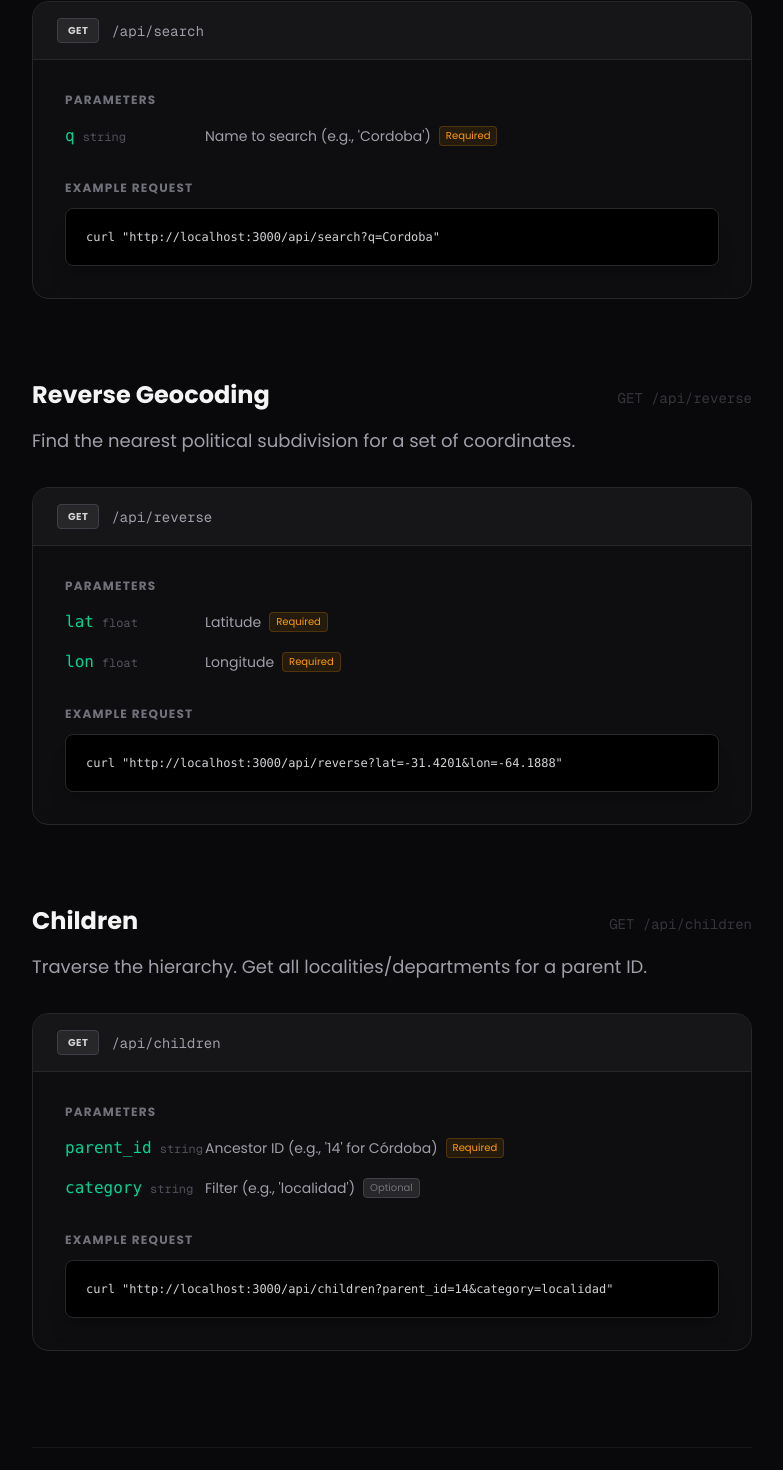
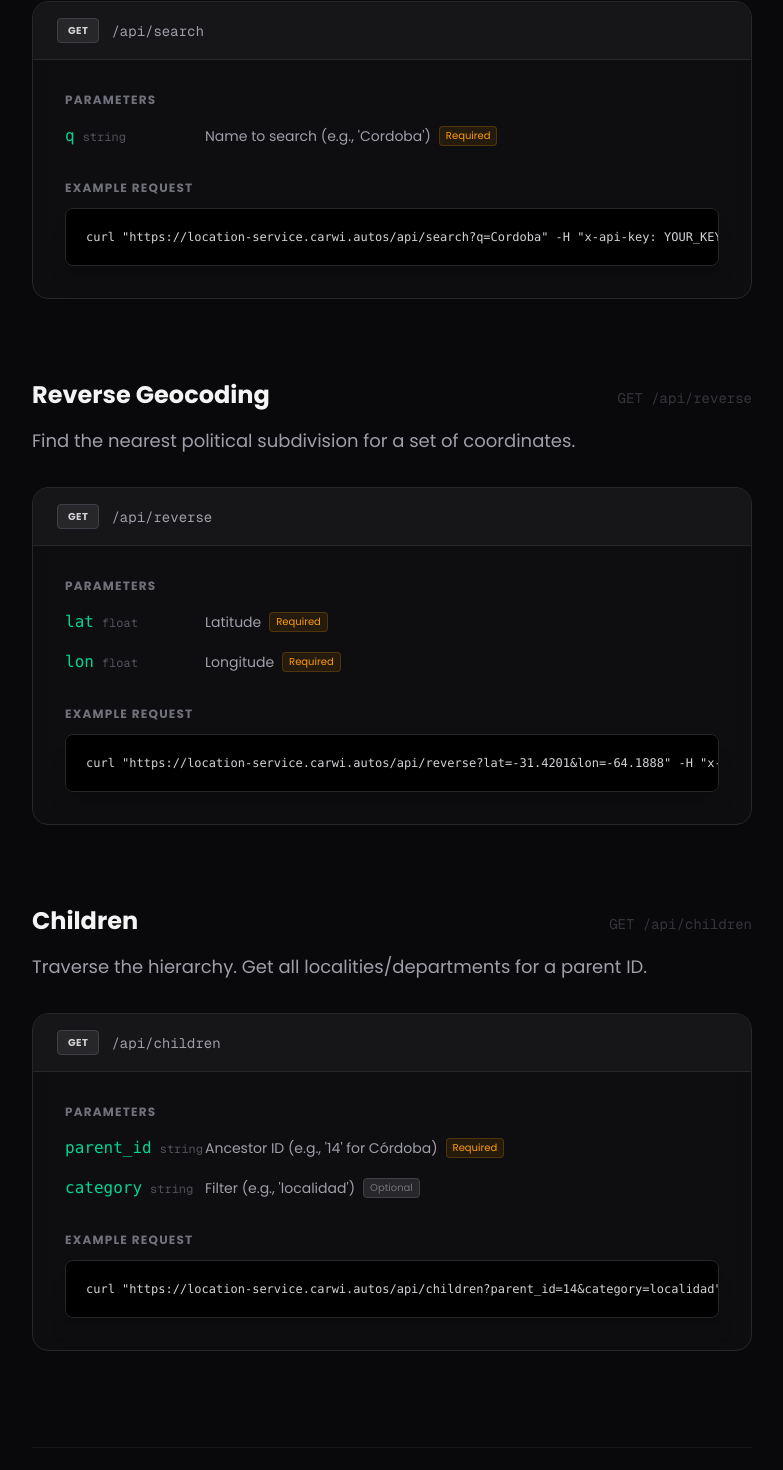
Before and after one commit to otromaximiliano/service-location, a Next.js app: page / in a window 1280 px wide. Shown: the part 466-1936 px from the top of the page, without its empty margins (248-1031 px from the left). Built offline with nearby package versions, Linux system fonts and the light colour scheme.

Commit message:
feat: implement API key authentication middleware and update documentation and examples to reflect API key usage.

```diff
--- a/app/page.tsx
+++ b/app/page.tsx
@@ -31,7 +31,7 @@ export default function Home() {
           >
             <Param name="q" type="string" required>Name to search (e.g., 'Cordoba')</Param>
             <CodeBlock>
-              curl "http://localhost:3000/api/search?q=Cordoba"
+              curl "https://location-service.carwi.autos/api/search?q=Cordoba" -H "x-api-key: YOUR_KEY"
             </CodeBlock>
           </Section>
 
@@ -44,7 +44,7 @@ export default function Home() {
             <Param name="lat" type="float" required>Latitude</Param>
             <Param name="lon" type="float" required>Longitude</Param>
             <CodeBlock>
-              curl "http://localhost:3000/api/reverse?lat=-31.4201&lon=-64.1888"
+              curl "https://location-service.carwi.autos/api/reverse?lat=-31.4201&lon=-64.1888" -H "x-api-key: YOUR_KEY"
             </CodeBlock>
           </Section>
 
@@ -57,7 +57,7 @@ export default function Home() {
             <Param name="parent_id" type="string" required>Ancestor ID (e.g., '14' for Córdoba)</Param>
             <Param name="category" type="string" optional>Filter (e.g., 'localidad')</Param>
             <CodeBlock>
-              curl "http://localhost:3000/api/children?parent_id=14&category=localidad"
+              curl "https://location-service.carwi.autos/api/children?parent_id=14&category=localidad" -H "x-api-key: YOUR_KEY"
             </CodeBlock>
           </Section>
 
--- /dev/null
+++ b/middleware.ts
@@ -0,0 +1,25 @@
+import { NextResponse } from 'next/server'
+import type { NextRequest } from 'next/server'
+
+export function middleware(request: NextRequest) {
+    // Only protect /api routes
+    if (request.nextUrl.pathname.startsWith('/api')) {
+        const apiKey = request.headers.get('x-api-key')
+        const validApiKey = process.env.CARWI_API_KEY
+
+        // Allow if no key is strict configured (dev mode/loose) OR matches
+        // But for "public" home and protected API, we usually want strict check
+        if (!validApiKey || apiKey !== validApiKey) {
+            return NextResponse.json(
+                { success: false, error: 'Unauthorized: Missing or invalid API Key' },
+                { status: 401 }
+            )
+        }
+    }
+
+    return NextResponse.next()
+}
+
+export const config = {
+    matcher: '/api/:path*',
+}
```
Also changed, not shown: 1 other file (tests, documents, lock files or other folders).
